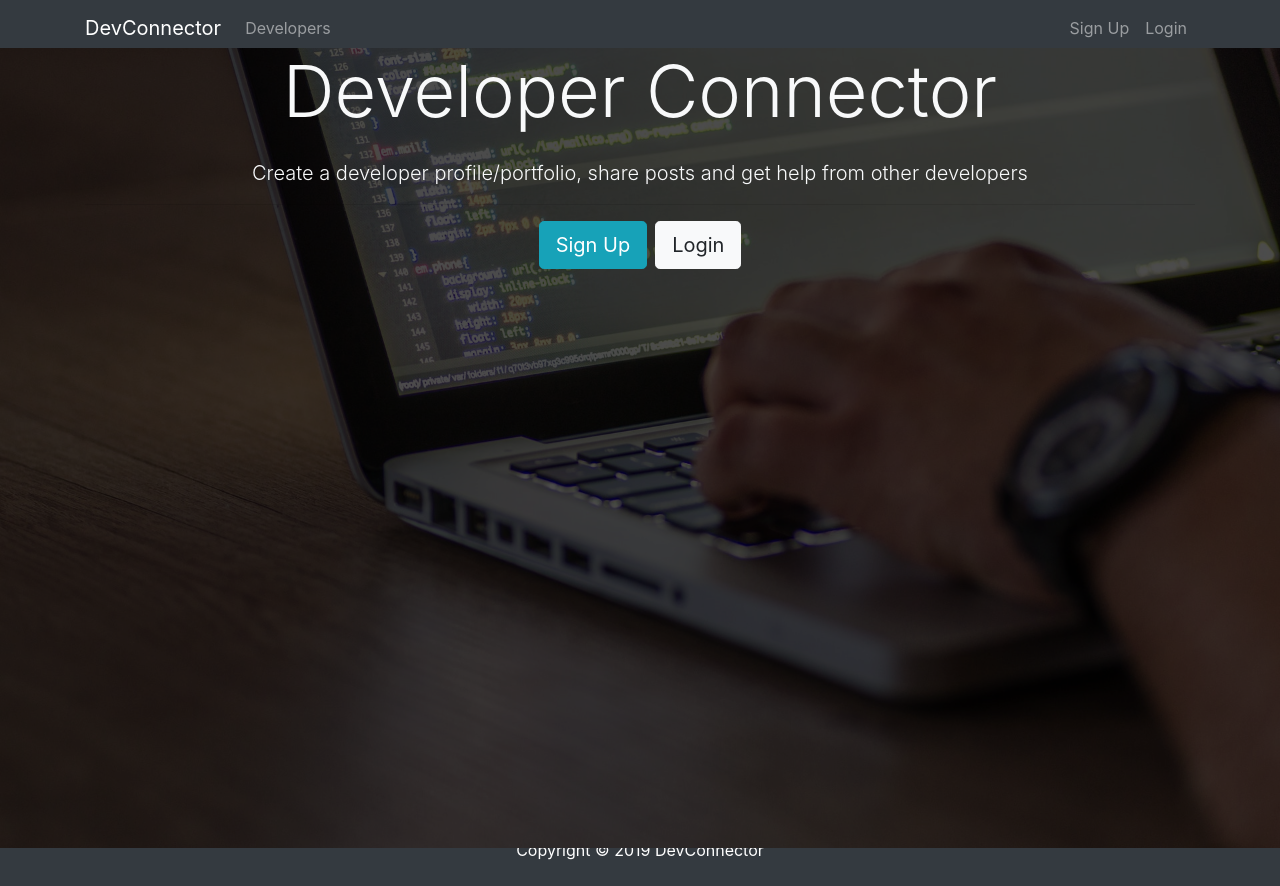
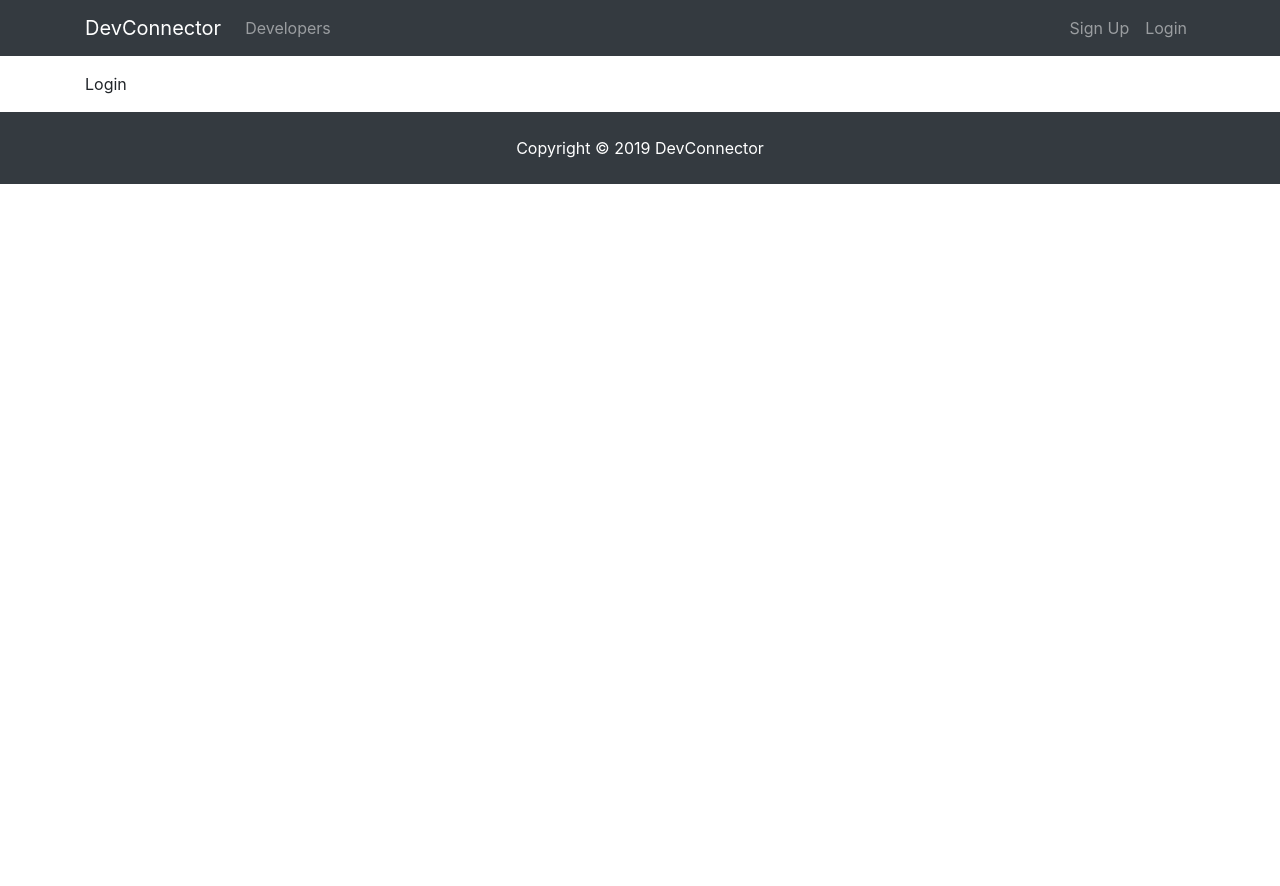
Before and after one commit to peaceofmind123/social_network, a React (Create React App) app in the folder client/: page /login in a window 1280 px wide. After the commit the page ends 800 px from the top, so only its background shows below. Built offline with nearby package versions, Linux system fonts and the light colour scheme.

Commit message:
added frontend routing

```diff
--- a/client/package.json
+++ b/client/package.json
@@ -5,6 +5,7 @@
   "dependencies": {
     "react": "^16.8.6",
     "react-dom": "^16.8.6",
+    "react-router-dom": "^5.0.1",
     "react-scripts": "3.0.1"
   },
   "scripts": {
--- a/client/src/App.js
+++ b/client/src/App.js
@@ -3,13 +3,22 @@
 import Navbar from "./components/layouts/Navbar";
 import Landing from "./components/layouts/Landing";
 import Footer from "./components/layouts/Footer";
+import Login from "./components/auth/Login";
+import Register from "./components/auth/Register";
+import { BrowserRouter as Router, Route } from "react-router-dom";
 function App() {
   return (
-    <div className="App">
-      <Navbar />
-      <Landing />
-      <Footer />
-    </div>
+    <Router>
+      <div className="App">
+        <Navbar />
+        <Route exact path="/" component={Landing} />
+        <div className="container">
+          <Route exact path="/login" component={Login} />
+          <Route exact path="/register" component={Register} />
+        </div>
+        <Footer />
+      </div>
+    </Router>
   );
 }
 
--- /dev/null
+++ b/client/src/components/auth/Login.js
@@ -0,0 +1,7 @@
+import React, { Component } from "react";
+
+export default class Login extends Component {
+  render() {
+    return <div>Login</div>;
+  }
+}
--- /dev/null
+++ b/client/src/components/auth/Register.js
@@ -0,0 +1,7 @@
+import React, { Component } from "react";
+
+export default class Register extends Component {
+  render() {
+    return <div>Register</div>;
+  }
+}
--- a/client/src/components/layouts/Landing.js
+++ b/client/src/components/layouts/Landing.js
@@ -1,5 +1,5 @@
 import React, { Component } from "react";
-
+import { Link } from "react-router-dom";
 export default class Landing extends Component {
   render() {
     return (
@@ -15,12 +15,12 @@
                   from other developers
                 </p>
                 <hr />
-                <a href="register.html" className="btn btn-lg btn-info mr-2">
+                <Link to="/register" className="btn btn-lg btn-info mr-2">
                   Sign Up
-                </a>
-                <a href="login.html" className="btn btn-lg btn-light">
+                </Link>
+                <Link to="/login" className="btn btn-lg btn-light">
                   Login
-                </a>
+                </Link>
               </div>
             </div>
           </div>
--- a/client/src/components/layouts/Navbar.js
+++ b/client/src/components/layouts/Navbar.js
@@ -1,13 +1,13 @@
 import React, { Component } from "react";
-
+import { Link } from "react-router-dom";
 export default class Navbar extends Component {
   render() {
     return (
       <nav className="navbar navbar-expand-sm navbar-dark bg-dark mb-3">
         <div className="container">
-          <a className="navbar-brand" href="landing.html">
+          <Link className="navbar-brand" to="/">
             DevConnector
-          </a>
+          </Link>
           <button
             className="navbar-toggler"
             type="button"
@@ -20,23 +20,23 @@
           <div className="collapse navbar-collapse" id="mobile-nav">
             <ul className="navbar-nav mr-auto">
               <li className="nav-item">
-                <a className="nav-link" href="profiles.html">
+                <Link className="nav-link" to="/profiles">
                   {" "}
                   Developers
-                </a>
+                </Link>
               </li>
             </ul>
 
             <ul className="navbar-nav ml-auto">
               <li className="nav-item">
-                <a className="nav-link" href="register.html">
+                <Link className="nav-link" to="/register">
                   Sign Up
-                </a>
+                </Link>
               </li>
               <li className="nav-item">
-                <a className="nav-link" href="login.html">
+                <Link className="nav-link" to="/login">
                   Login
-                </a>
+                </Link>
               </li>
             </ul>
           </div>
```
Also changed, not shown: 1 other file (tests, documents, lock files or other folders).
